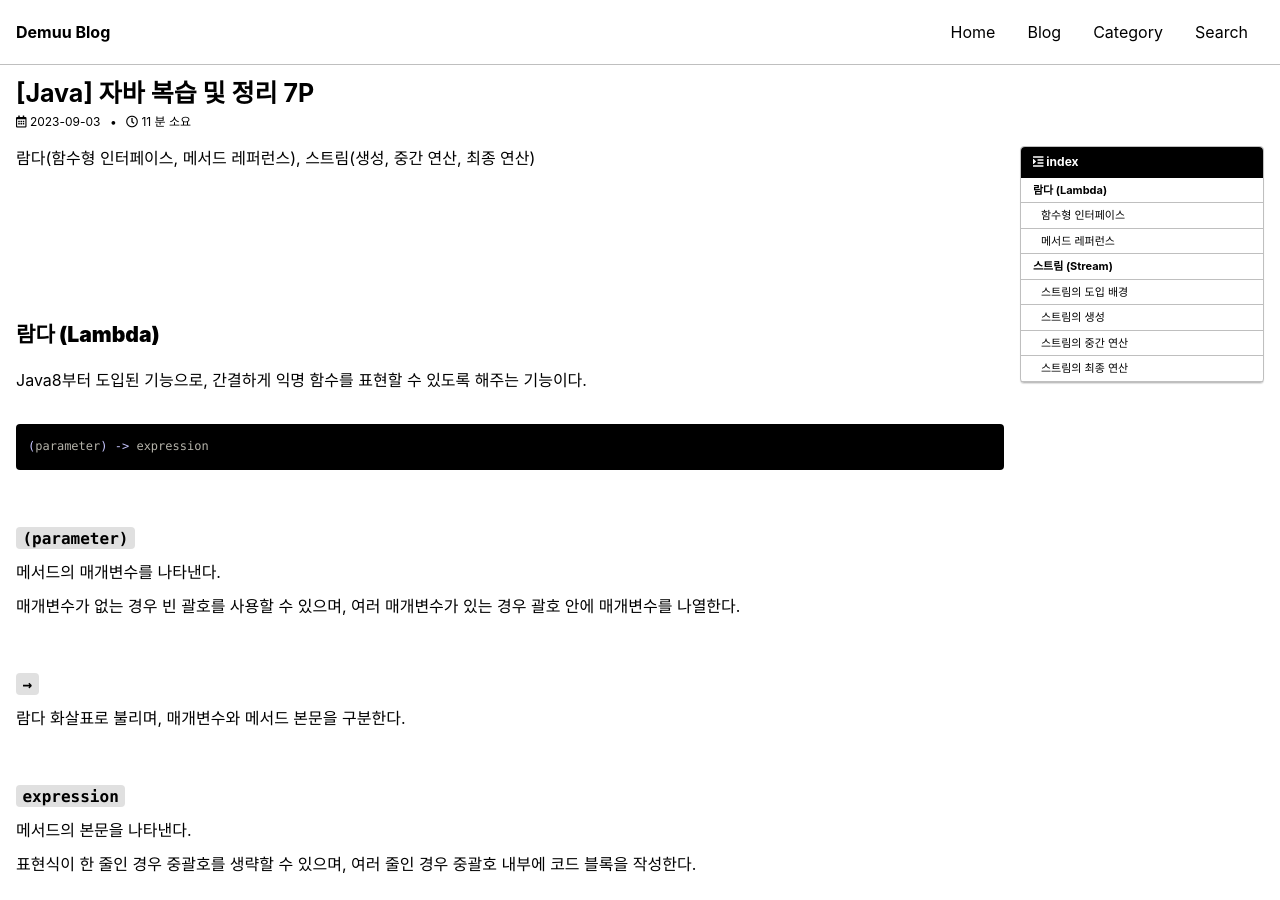
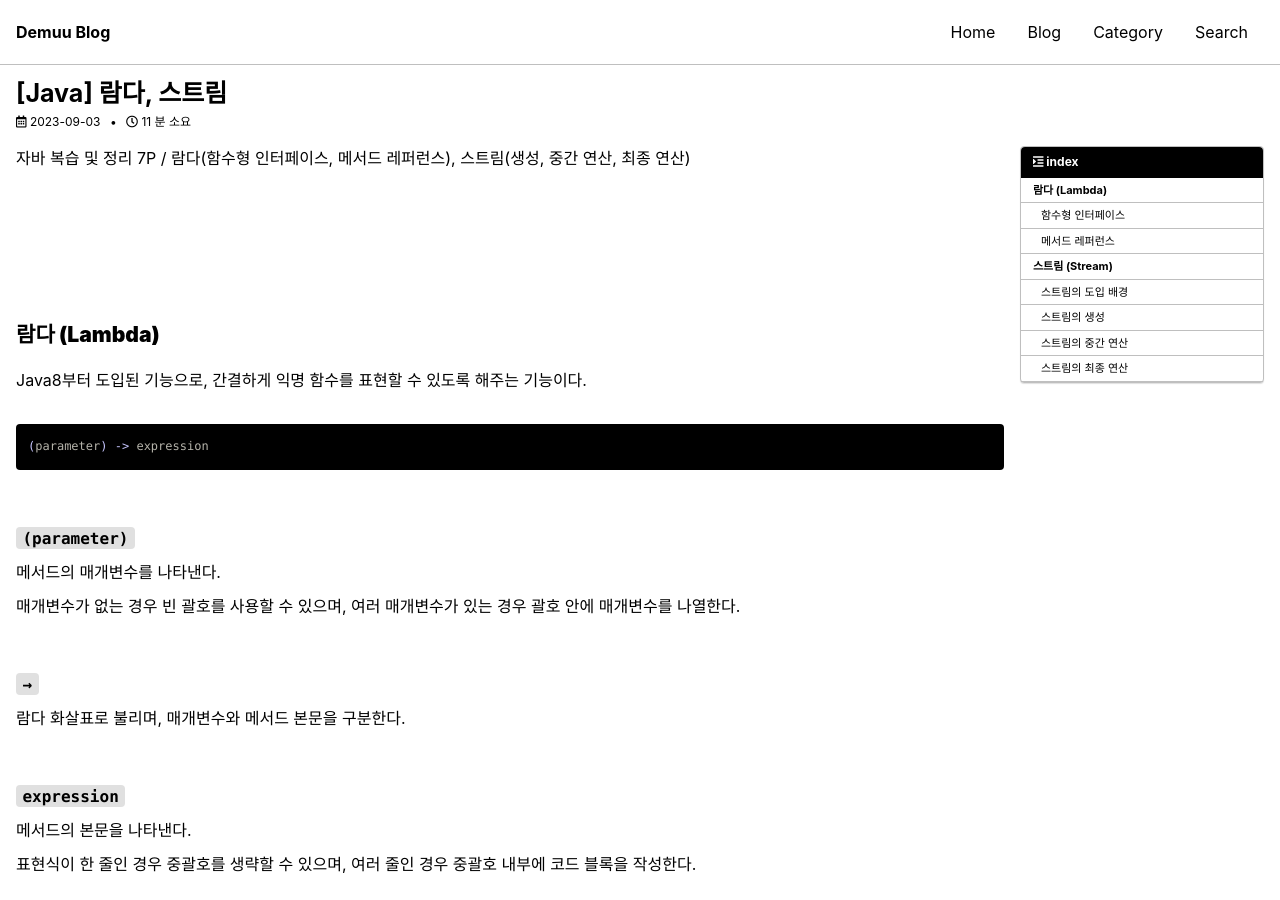
Before and after one commit to Preasim/Preasim.github.io, a Jekyll site: the page built from _posts/2023-09-03-59.md, in a window 1280 px wide and 900 px high. Built offline with Jekyll 4.4.1, drawn with Linux system fonts in a browser that asks for light colours; cached includes are drawn as plain includes; some web fonts are replaced; comment, search, counter and statistics services are not loaded; part of the change alters nothing that is shown.

Commit message:
Update 2023-09-03-59.md

```diff
--- a/_posts/2023-09-03-59.md
+++ b/_posts/2023-09-03-59.md
@@ -1,6 +1,6 @@
 ---
 layout: single
-title: "[Java] 자바 복습 및 정리 7P"
+title: "[Java] 람다, 스트림"
 permalink: /59
 categories: [All, Java, 기초]
 toc: true
@@ -9,7 +9,8 @@ toc_label: index
 toc_icon: "fa-solid fa-indent"
 author_profile: false
 ---
-람다(함수형 인터페이스, 메서드 레퍼런스), 스트림(생성, 중간 연산, 최종 연산)
+자바 복습 및 정리 7P
+/ 람다(함수형 인터페이스, 메서드 레퍼런스), 스트림(생성, 중간 연산, 최종 연산)
 
 <div class="cl1"></div>
 
```
